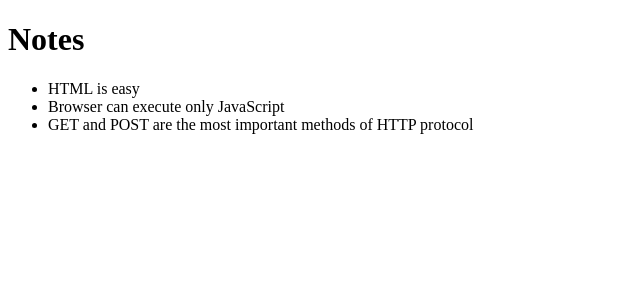
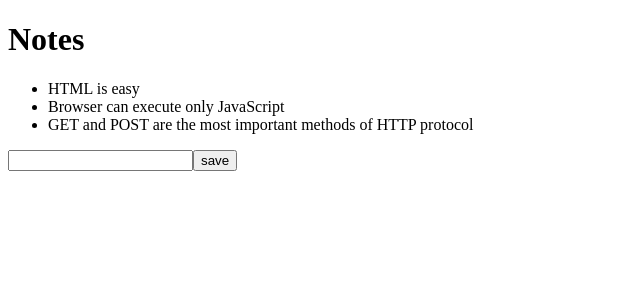
Before and after one commit to aa-r-ju/practice-part-2, a React (Create React App) app: page / in a window 1280 px wide. Shown: the top 300 px of the page, without its empty margins (0-640 px from the left). Built offline with nearby package versions, Linux system fonts and the light colour scheme.

Commit message:
feat:create a save button and make a function to run save button

```diff
--- a/src/App.js
+++ b/src/App.js
@@ -7,6 +7,11 @@ import { useState } from 'react'
 const App = (props) => {
   const [notes, setNotes] = useState(props.notes)
 
+  const addNote = (event) => {
+    event.preventDefault()
+    console.log('button clicked', event.target)
+  }
+
   return (
     <div>
       <h1>Notes</h1>
@@ -15,6 +20,10 @@ const App = (props) => {
           <Note key={note.id} note={note} />
         )}
       </ul>
+      <form onSubmit={addNote}>
+        <input />
+        <button type="submit">save</button>
+      </form>
     </div>
   )
 }
```
